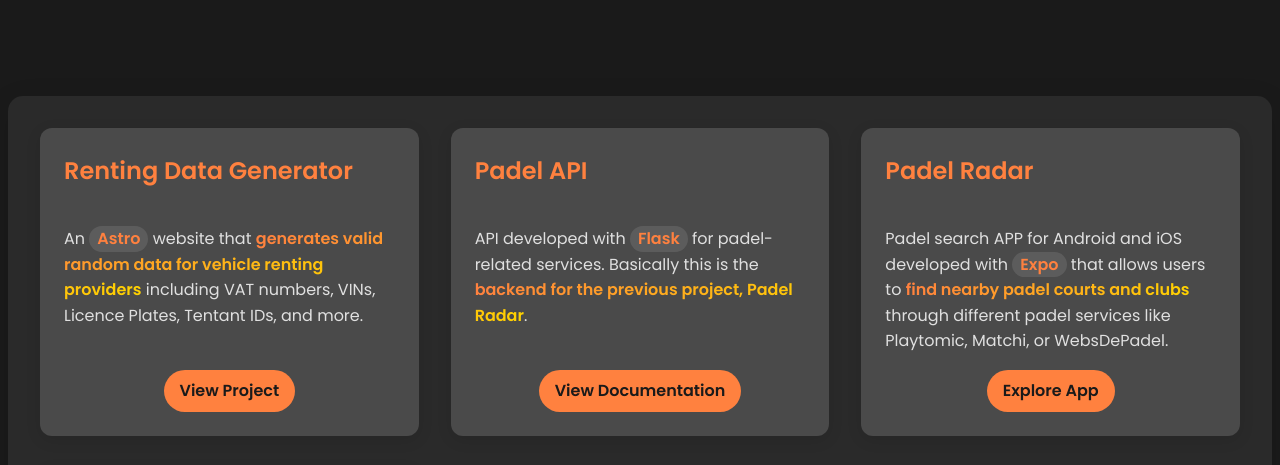
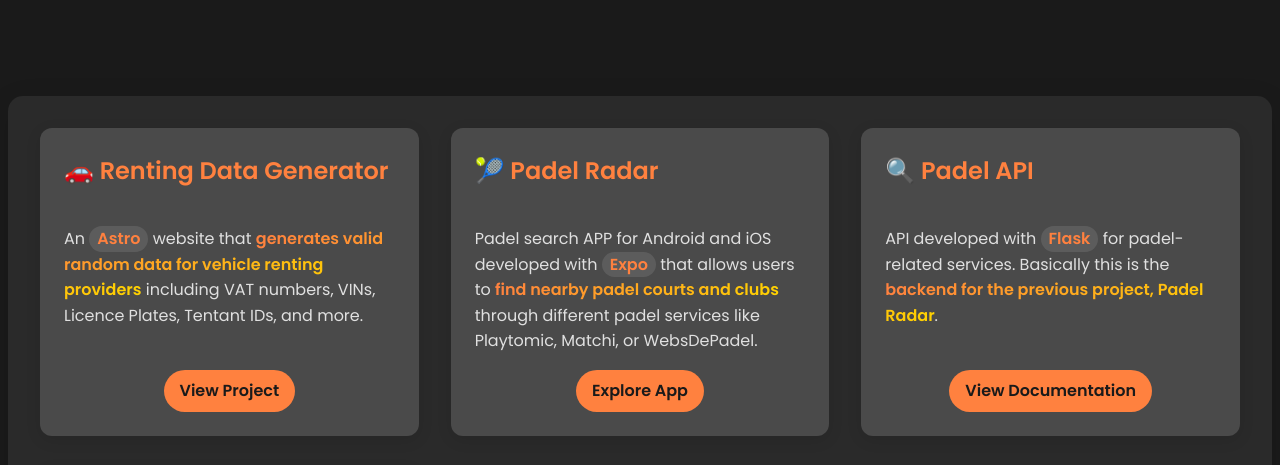
Before and after one commit to danisc23/sc23, a plain HTML site: page index.html in a window 1280 px wide. Shown: the part 199-664 px from the top of the page. Drawn offline with Linux system fonts and the light colour scheme.

Commit message:
feat: add emojos

```diff
--- a/index.html
+++ b/index.html
@@ -187,22 +187,22 @@
     <main class="container">
         <section class="projects">
             <article class="project-card">
-                <h2 class="project-title">Renting Data Generator</h2>
+                <h2 class="project-title">🚗 Renting Data Generator</h2>
                 <p class="project-description">An <span class="project-tech">Astro</span> website that <span class="gradient-highlight">generates valid random data for vehicle renting providers</span> including VAT numbers, VINs, Licence Plates, Tentant IDs, and more.</p>
                 <a href="https://renting.sc23.site" class="project-link">View Project</a>
             </article>
             <article class="project-card">
-                <h2 class="project-title">Padel API</h2>
+                <h2 class="project-title">🎾 Padel Radar</h2>
+                <p class="project-description">Padel search APP for Android and iOS developed with <span class="project-tech">Expo</span> that allows users to <span class="gradient-highlight">find nearby padel courts and clubs</span> through different padel services like Playtomic, Matchi, or WebsDePadel.</p>
+                <a href="https://padel-radar.sc23.site" class="project-link">Explore App</a>
+            </article>
+            <article class="project-card">
+                <h2 class="project-title">🔍 Padel API</h2>
                 <p class="project-description">API developed with <span class="project-tech">Flask</span> for padel-related services. Basically this is the <span class="gradient-highlight">backend for the previous project, Padel Radar</span>.</p>
                 <a href="https://padel-api.sc23.site/docs" class="project-link">View Documentation</a>
             </article>
             <article class="project-card">
-                <h2 class="project-title">Padel Radar</h2>
-                <p class="project-description">Padel search APP for Android and iOS developed with <span class="project-tech">Expo</span> that allows users to <span class="gradient-highlight">find nearby padel courts and clubs</span> through different padel services like Playtomic, Matchi, or WebsDePadel.</p>
-                <a href="https://padel-radar.sc23.site" class="project-link">Explore App</a>
-            </article>
-            <article class="project-card">
-                <h2 class="project-title">Genesis Megatetris</h2>
+                <h2 class="project-title">🎮 Genesis Megatetris</h2>
                 <p class="project-description">This is a <span class="gradient-highlight">Sega Megadrive/Genesis ASCII Tetris game</span> developed in <span class="project-tech">C</span> and <span class="project-tech">SGDK</span>, you can play it online, download the ROM or use your real Megadrive console.</p>
                 <a href="https://danisc23.itch.io/genesis-megatetris" class="project-link">Play Now</a>
             </article>
```
